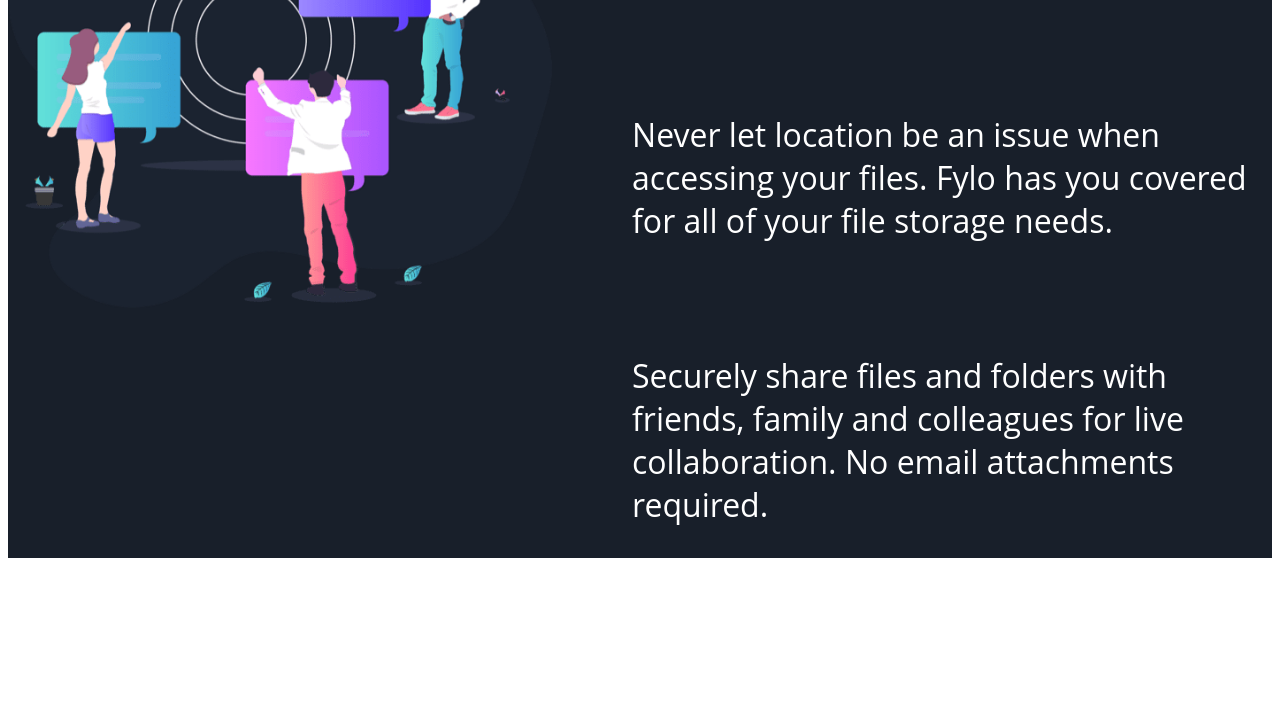
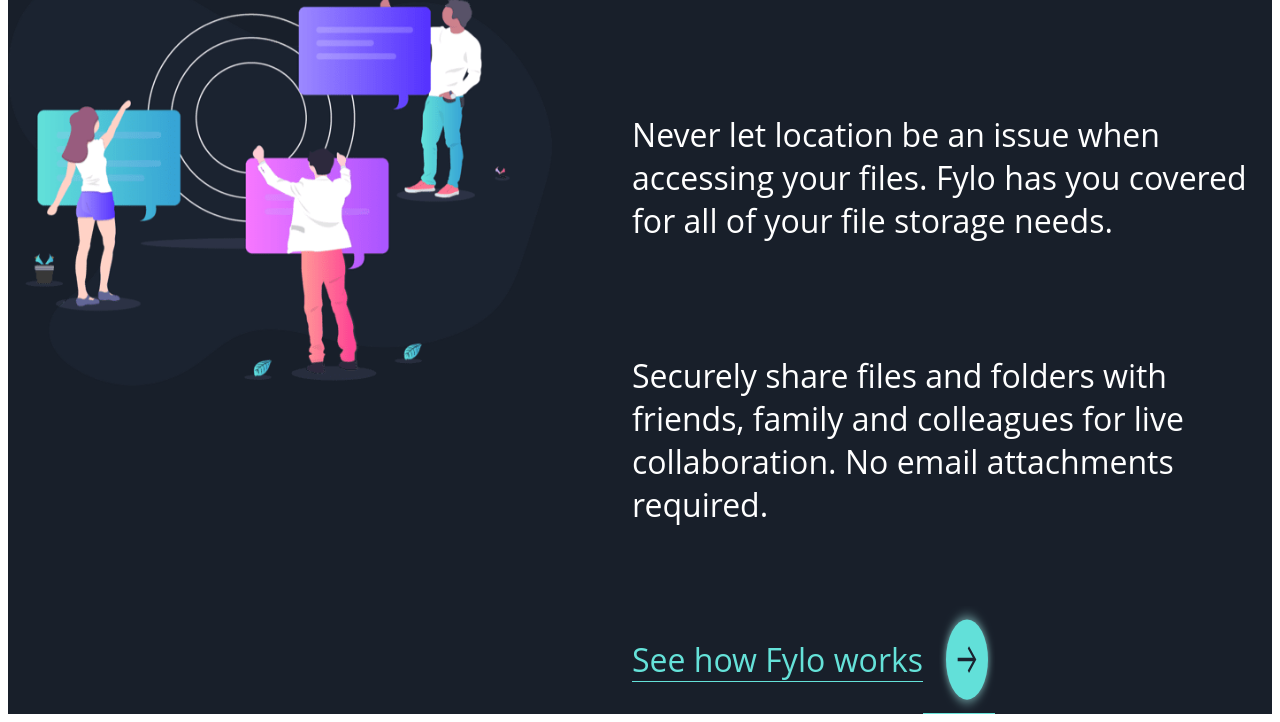
Before and after one commit to cold412/fylo-dark-theme-landing-page-master, a Gatsby site: page /Page3 in a window 1280 px wide. Shown: the part 518-1240 px from the top of the page. Before the commit the page ends 1084 px from the top, so only its background shows below. Built offline with nearby package versions, Linux system fonts and the light colour scheme; Gatsby itself is replaced by a stand-in of ours.

Commit message:
added link to page3

```diff
--- a/src/pages/Page3.js
+++ b/src/pages/Page3.js
@@ -1,6 +1,7 @@
 import React from 'react'
 import MainHeader from '../pages/components/MainHeader'
 import MainText from '../pages/components/MainText'
+import Title from '../pages/components/Title'
 import mainImg from '../img/illustration-stay-productive.png'
 import '../styles/page3.scss'
 
@@ -17,6 +18,7 @@
   storage needs." />
       <MainText   text="Securely share files and folders with friends, family and colleagues for live collaboration. No email
   attachments required." />
+        <Title />
             </div>
         </div>
     )
--- /dev/null
+++ b/src/pages/components/Title.js
@@ -0,0 +1,15 @@
+import React from 'react'
+import arrow from '../../img/icon-arrow.svg'
+import '../../styles/title.scss'
+
+function Title() {
+    return (
+        <div className="title_container">
+            <p><a href=""></a>See how Fylo works</p>
+                <img src={arrow} alt=""/>
+        </div>
+    )
+}
+
+
+export default Title
--- /dev/null
+++ b/src/styles/title.scss
@@ -0,0 +1,20 @@
+@import '_var';
+
+.title_container{
+    display: flex;
+    padding-top: 3rem;
+
+    img{
+        padding-left: 1rem;
+    align-items: flex-end;
+        width: 3.5rem;
+        display: flex;
+    border-bottom: solid 1px $Cyan;
+    }
+    p{
+        color: $Cyan;
+        font-size: 2rem;
+        font-family: $Open;
+    border-bottom: solid 1px $Cyan;
+    }
+}
```
